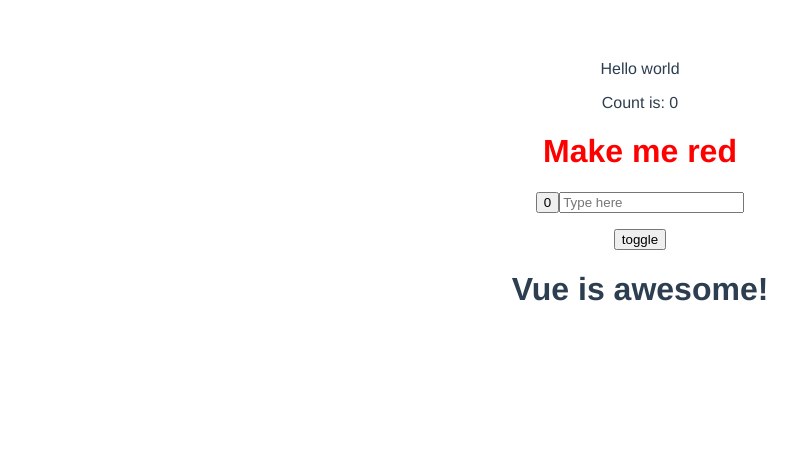
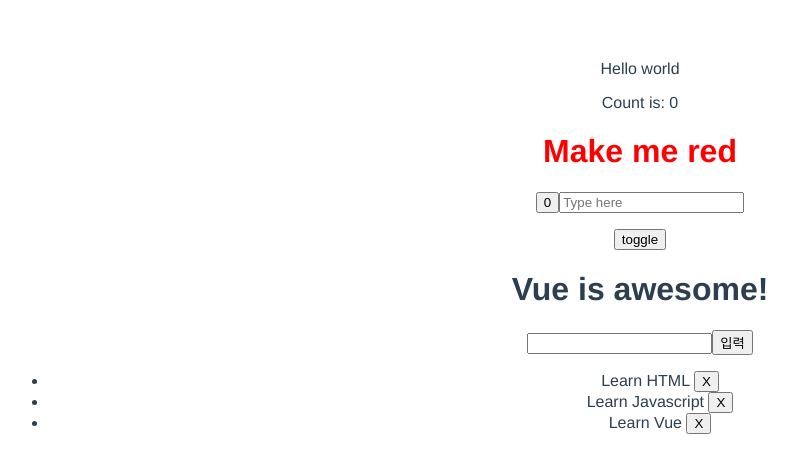
Before and after one commit to hayhyang/vue-tutorial, a Vue app: page / in a window 1280 px wide. Shown: the top 472 px of the page, without its empty margins (0-797 px from the left). Built offline with nearby package versions, Linux system fonts and the light colour scheme.

Commit message:
7. Fix List Rendering

```diff
--- a/src/App.vue
+++ b/src/App.vue
@@ -9,9 +9,23 @@
   <button @click="toggle">toggle</button>
   <h1 v-if="awesome">Vue is awesome!</h1>
   <h1 v-else>Oh no T.T</h1>
+
+  <form @submit.prevent="addTodo">
+    <input type="text" v-model="newTodo"/>
+    <button type="submit">입력</button>
+  </form>
+  <ul>
+    <li v-for="todo in todos" :key="todo.id">{{todo.text}}
+      <button @click="removeTodo(todo.id)">X</button>
+    </li>
+
+  </ul>
+
 </template>
 
 <script>
+
+let id = 0;
 export default {
   data() {
     return {
@@ -21,7 +35,13 @@
       },
       titleClass: 'title',
       text: '',
-      awesome: true
+      awesome: true,
+      todos: [
+        {id: id++, text: 'Learn HTML'},
+        {id: id++, text: 'Learn Javascript'},
+        {id: id++, text: 'Learn Vue'},
+      ],
+      newTodo: ''
     }
   },
   methods: {
@@ -30,7 +50,15 @@
     },
     toggle() {
       this.awesome = !this.awesome
+    },
+    addTodo() {
+      this.todos = [...this.todos, {id: id++, text: this.newTodo}];
+      this.newTodo = ''
+    },
+    removeTodo(id) {
+      this.todos = this.todos.filter(todo => todo.id !== id)
     }
+
   }
 }
 </script>
```
